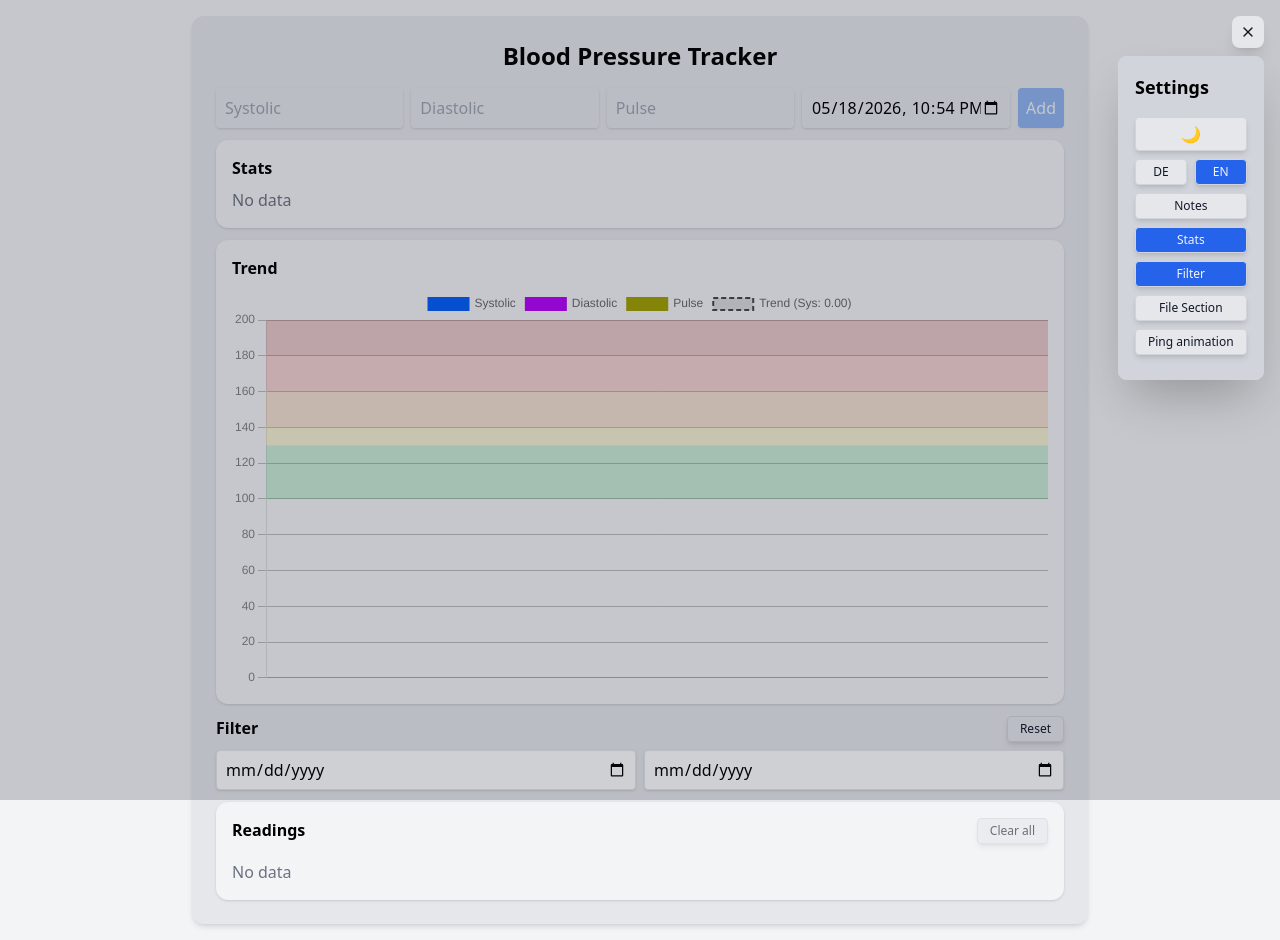
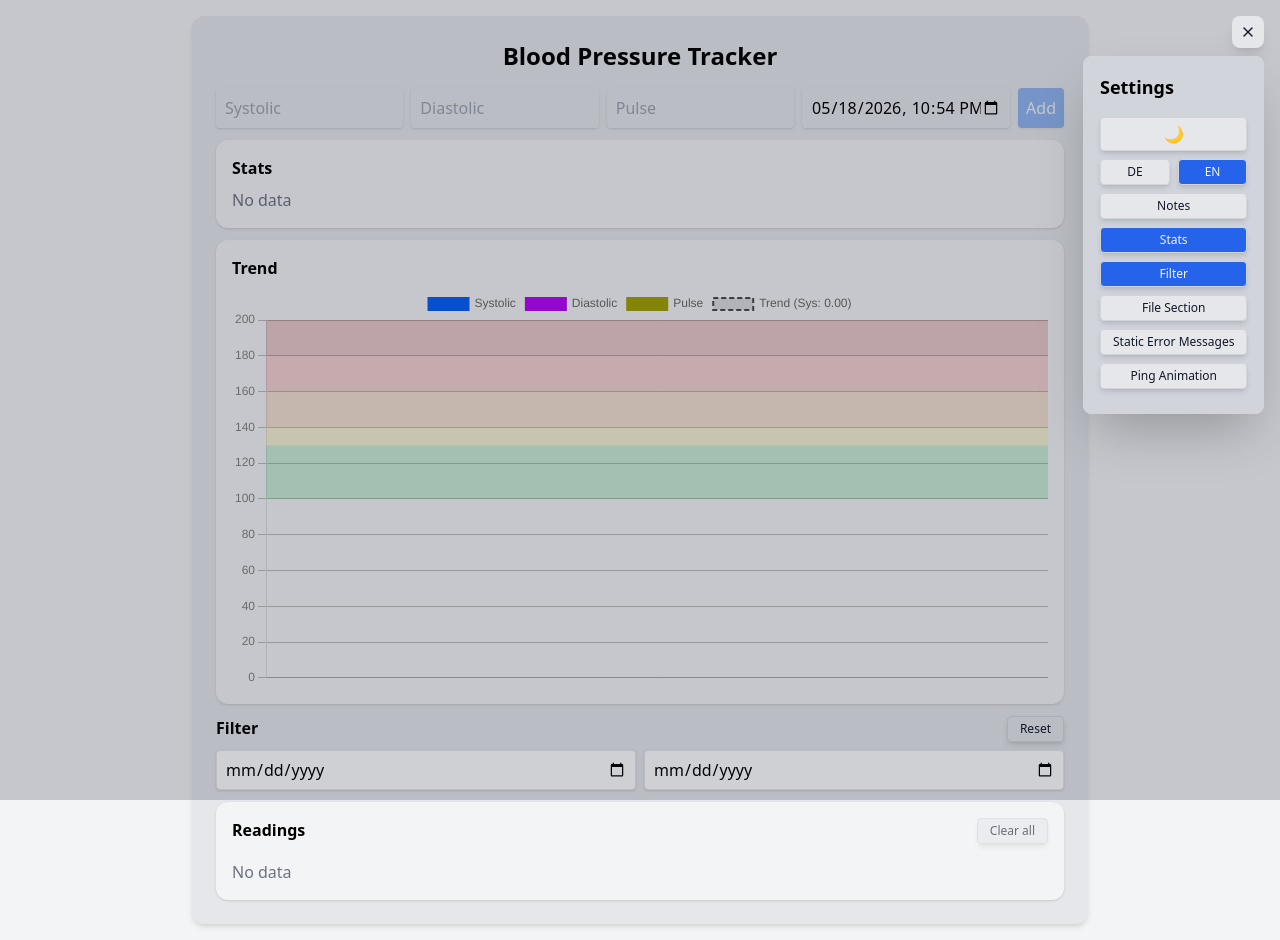
Before and after one commit to AndyTheGuardian/bloodpressure-tracker, a React (Vite) app: page / in a window 1280 px wide. Both pictures are taken after a click on the button 1248 px from the left and 32 px from the top of the page. Built offline with nearby package versions, Linux system fonts and the light colour scheme.

Commit message:
Added toasts for import and errors / Static error messages now optional

```diff
--- a/src/App.tsx
+++ b/src/App.tsx
@@ -27,6 +27,7 @@ function App() {
     showPing: false,
     showStats: true,
     showFilter: true,
+    showStaticErrors: false,
   });
 
   const [form, setForm] = useState({
@@ -235,7 +236,7 @@ function App() {
             setShowFilter={setShowFilter}
           />
         )}
-        {importError && (
+        {options.showStaticErrors && importError && (
           <div className="mt-3 p-3 flex place-content-between bg-red-100 dark:bg-red-900/40 text-red-700 dark:text-red-300 rounded">
             <p>⚠️ {importError}</p>
             <button
--- a/src/components/SettingsMenu.tsx
+++ b/src/components/SettingsMenu.tsx
@@ -136,6 +136,21 @@ export function SettingsMenu({ theme, setTheme, options, setOptions }: Props) {
             onClick={() =>
               setOptions({
                 ...options,
+                showStaticErrors: !options.showStaticErrors,
+              })
+            }
+            className={`flex-shrink text-xs text-wrap mb-2 ${
+              options.showStaticErrors
+                ? "bg-blue-600 hover:bg-blue-500 border-blue-600 text-gray-100"
+                : "bg-gray-200 dark:bg-gray-700 hover:bg-gray-300 dark:hover:bg-gray-600 text-gray-900 dark:text-gray-100"
+            } px-3 py-1 border-[1px] border-gray-300 dark:border-gray-700 rounded shadow-md transition-all duration-200 hover:scale-[1.02] active:scale-[0.98]`}
+          >
+            {t("staticErrorMsgs")}
+          </button>
+          <button
+            onClick={() =>
+              setOptions({
+                ...options,
                 showPing: !options.showPing,
               })
             }
--- a/src/hooks/useImportCSV.ts
+++ b/src/hooks/useImportCSV.ts
@@ -5,6 +5,7 @@ import { parseCSV } from "../utils/parseCSV";
 import { getFingerprint } from "../utils/fingerprint";
 import { detectDuplicates } from "../utils/detectDuplicates";
 import { useTranslation } from "react-i18next";
+import toast from "react-hot-toast";
 
 export function useImportCSV({
   readings,
@@ -24,6 +25,7 @@ export function useImportCSV({
 
     if (!file.name.endsWith(".csv")) {
       setImportError(t("uploadCsv"));
+      toast.error(t("uploadCsv"));
       return;
     }
 
@@ -31,6 +33,7 @@ export function useImportCSV({
 
     reader.onerror = () => {
       setImportError(t("readFail"));
+      toast.error(t("readFail"));
     };
 
     reader.onload = (event) => {
@@ -44,6 +47,7 @@ export function useImportCSV({
 
         if (result.error) {
           setImportError(result.error);
+          toast.error(result.error);
           setImportPreview(null);
         } else {
           setImportPreview({
@@ -58,8 +62,10 @@ export function useImportCSV({
 
         if (err instanceof Error) {
           setImportError(err.message);
+          toast.error(err.message);
         } else {
           setImportError(t("unknownError"));
+          toast.error(t("unknownError"));
         }
 
         setImportPreview(null);
@@ -71,6 +77,8 @@ export function useImportCSV({
 
   function confirmImport() {
     if (!importPreview) return;
+
+    const id = toast.loading(t("importing"));
 
     const validRows = importPreview.rows.filter((r) => r.errors.length === 0);
 
@@ -85,12 +93,14 @@ export function useImportCSV({
         const data = r.data!;
         map.set(getFingerprint(data), data);
       });
-
-      setReadings(Array.from(map.values()));
+      const mapped = Array.from(map.values());
+      setReadings(mapped);
+      toast.success(`${mapped.length} ${t("readingsImported")}`, { id });
     } else {
       const clean = validRows.filter((r) => !r.isDuplicate).map((r) => r.data!);
 
       setReadings((prev) => [...prev, ...clean]);
+      toast.success(`${clean.length} ${t("readingsImported")}`, { id });
     }
     setImportPreview(null);
   }
--- a/src/i18n/locales/de.json
+++ b/src/i18n/locales/de.json
@@ -38,6 +38,7 @@
     "stats": "Statistiken",
     "notes": "Anmerkungen",
     "fileSection": "Dateiverwaltung",
+    "staticErrorMsgs": "Statische Fehlermeldungen",
     "pingAnimation": "Messpunkt Animation",
     "noHeader": "CSV muss eine Kopfzeile haben",
     "noDataRows" : "CSV enthält keine Datenreihen",
@@ -57,5 +58,7 @@
     "readingsDeleted": "Alle Messwerte gelöscht",
     "filterReset": "Filter zurückgesetzt",
     "readingAdded": "Messwert hinzugefügt",
-    "entryUpdated": "Messwert aktualisiert"
+    "entryUpdated": "Messwert aktualisiert",
+    "importing": "Importiere ...",
+    "readingsImported": "Messwerte importiert"
 }
--- a/src/i18n/locales/en.json
+++ b/src/i18n/locales/en.json
@@ -38,7 +38,8 @@
     "stats": "Stats",
     "notes": "Notes",
     "fileSection": "File Section",
-    "pingAnimation": "Ping animation",
+    "staticErrorMsgs": "Static Error Messages",
+    "pingAnimation": "Ping Animation",
     "noHeader": "CSV must contain header",
     "noDataRows" : "CSV contains no data rows",
     "missingHeaders": "Missing headers",
@@ -57,5 +58,7 @@
     "readingsDeleted": "All readings deleted",
     "filterReset": "Filter reseted",
     "readingAdded": "Reading added",
-    "entryUpdated": "Reading updated"
+    "entryUpdated": "Reading updated",
+    "importing": "Importing ...",
+    "readingsImported": "readings imported"
 }
--- a/src/types/BpTypes.ts
+++ b/src/types/BpTypes.ts
@@ -14,4 +14,5 @@ export type Options = {
   showPing: Boolean;
   showStats: Boolean;
   showFilter: Boolean;
+  showStaticErrors: Boolean;
 };
```
